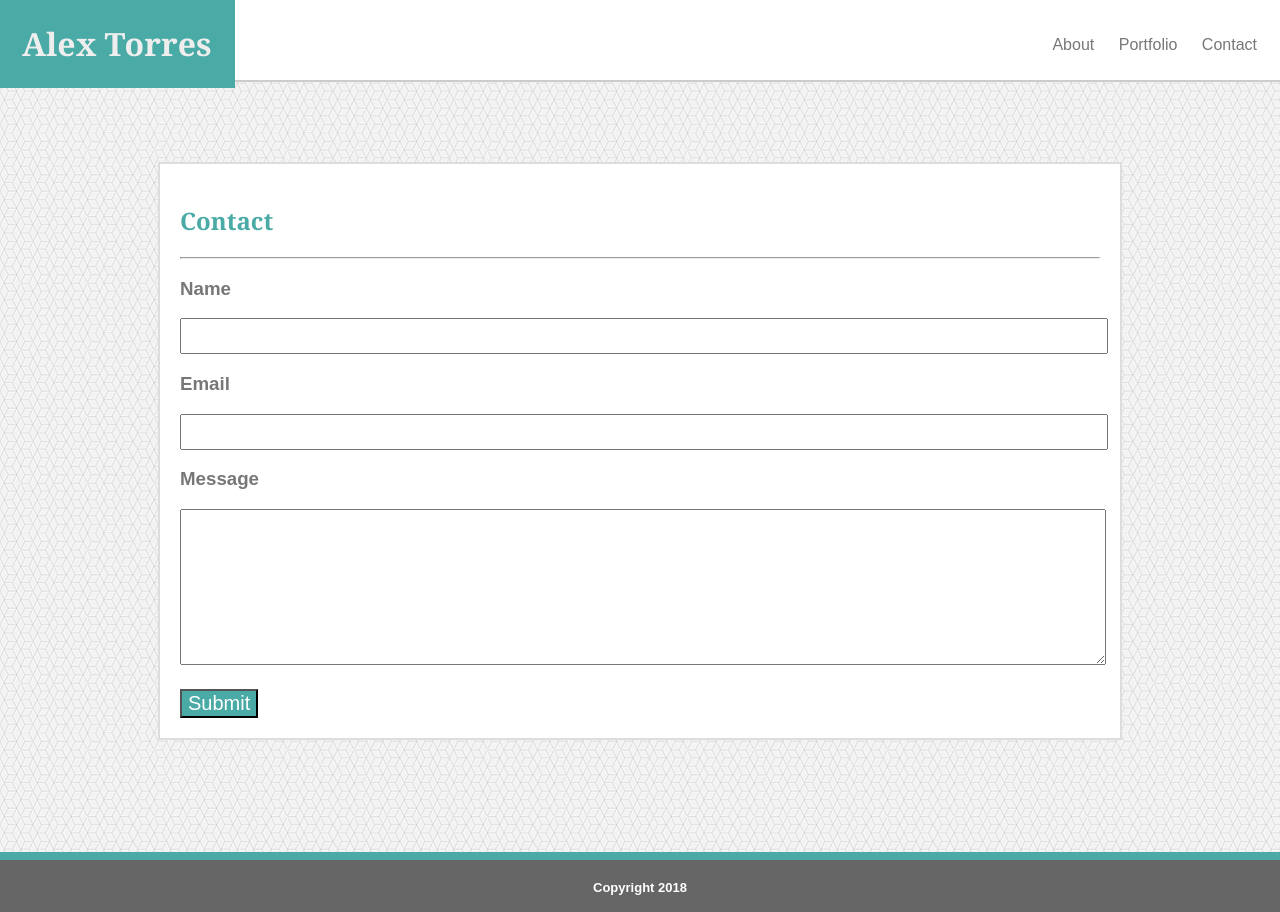
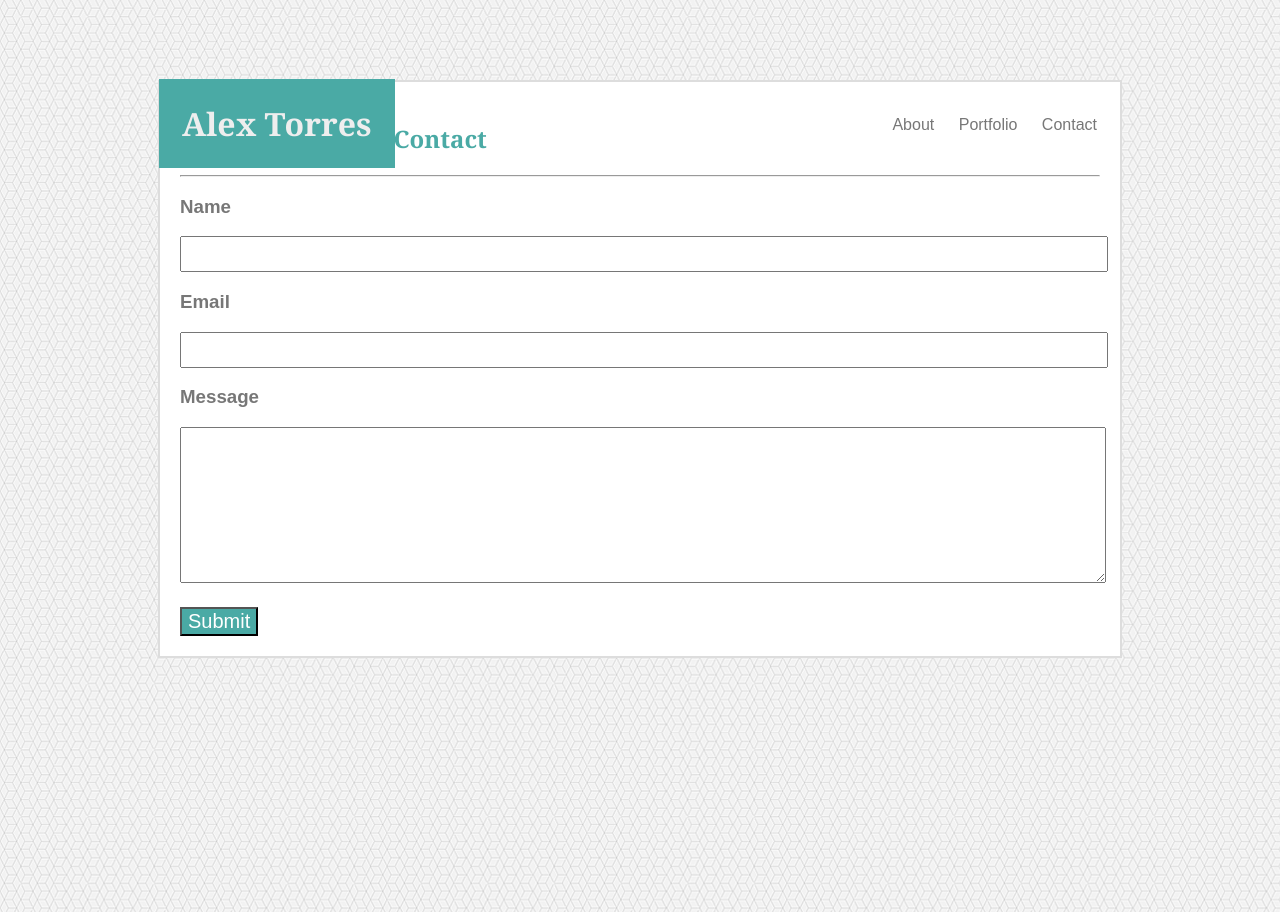
Before and after one commit to AlexTorres1/Basic-Portfolio, a plain HTML site: page contact.html in a window 1280 px wide. Shown: the top 912 px of the page. Drawn offline with Linux system fonts and the light colour scheme.

Commit message:
fixed header in contact and portfolio

```diff
--- a/contact.html
+++ b/contact.html
@@ -7,7 +7,7 @@
 
 <body>
 
-<Header class="header">
+<div class="nav-bar">
 
     <div class="container">
 
@@ -22,7 +22,7 @@
 
     </div>
 
-</Header>
+</div>
 
 <div class="wrapper">
 
```
Also changed, not shown: portfolio.html (+2 -2 lines).
